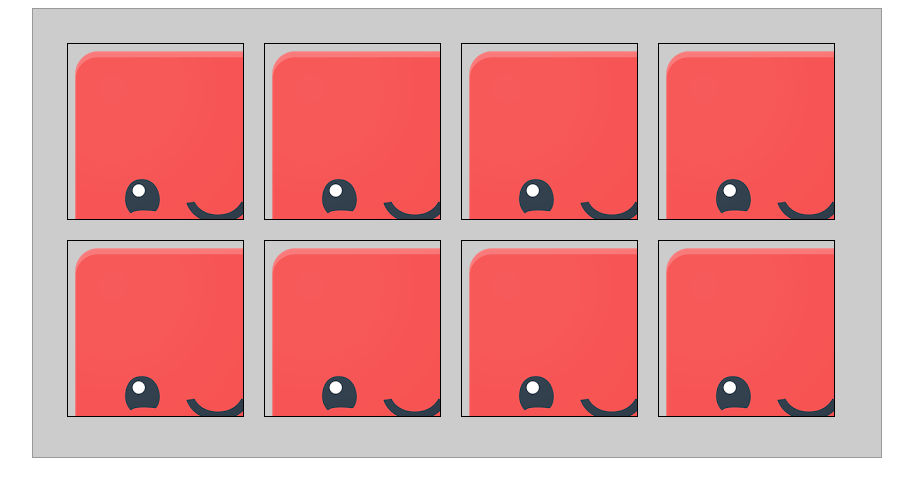
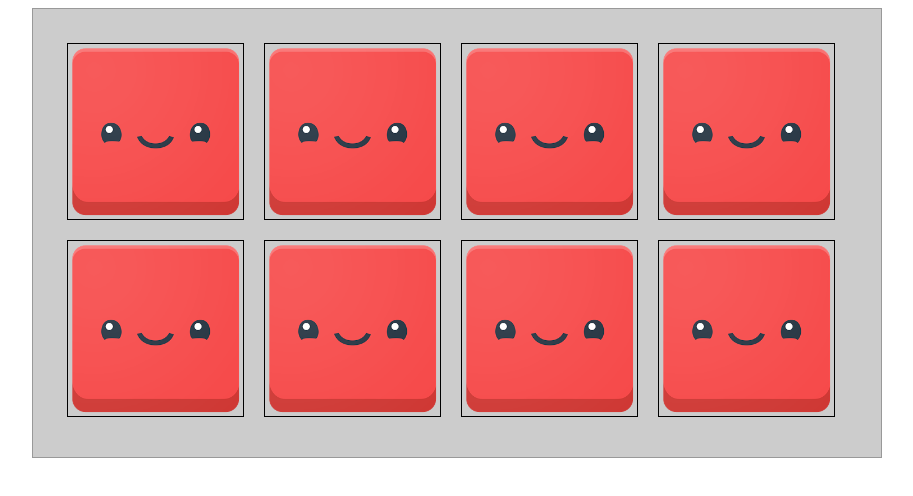
Before and after one commit to Rhjoo/memory, a plain HTML site: page index.html in a window 1280 px wide. Shown: the whole page, without its empty margins (183-1096 px from the left). Drawn offline with Linux system fonts and the light colour scheme.

Commit message:
CSS experiment

```diff
--- a/index.html
+++ b/index.html
@@ -11,8 +11,10 @@
     margin: 0px auto;
   }
   #memory_board > div {
-	  background: url(squareback.png) no-repeat;
-	  border: #000 1px solid;
+	  background: url(squareback.png);
+    background-size: 100%;
+    background-repeat: no-repeat;
+    border: #000 1px solid;
 	  width: 135px;
 	  height: 135px;
 	  float: left;
@@ -45,6 +47,7 @@
   	  tiles_flipped = 0;
   	  var output = '';
       memory_array.memory_tile_shuffle();
+      console.log(memory_array);
   	  for(var i = 0; i < memory_array.length; i++){
   		  output += '<div id="tile_'+i+'" onclick="memoryFlipTile(this,\''+memory_array[i]+'\')"></div>';
   	  }
```
Also changed, not shown: fisher-yates.html (+1 -1 lines).
